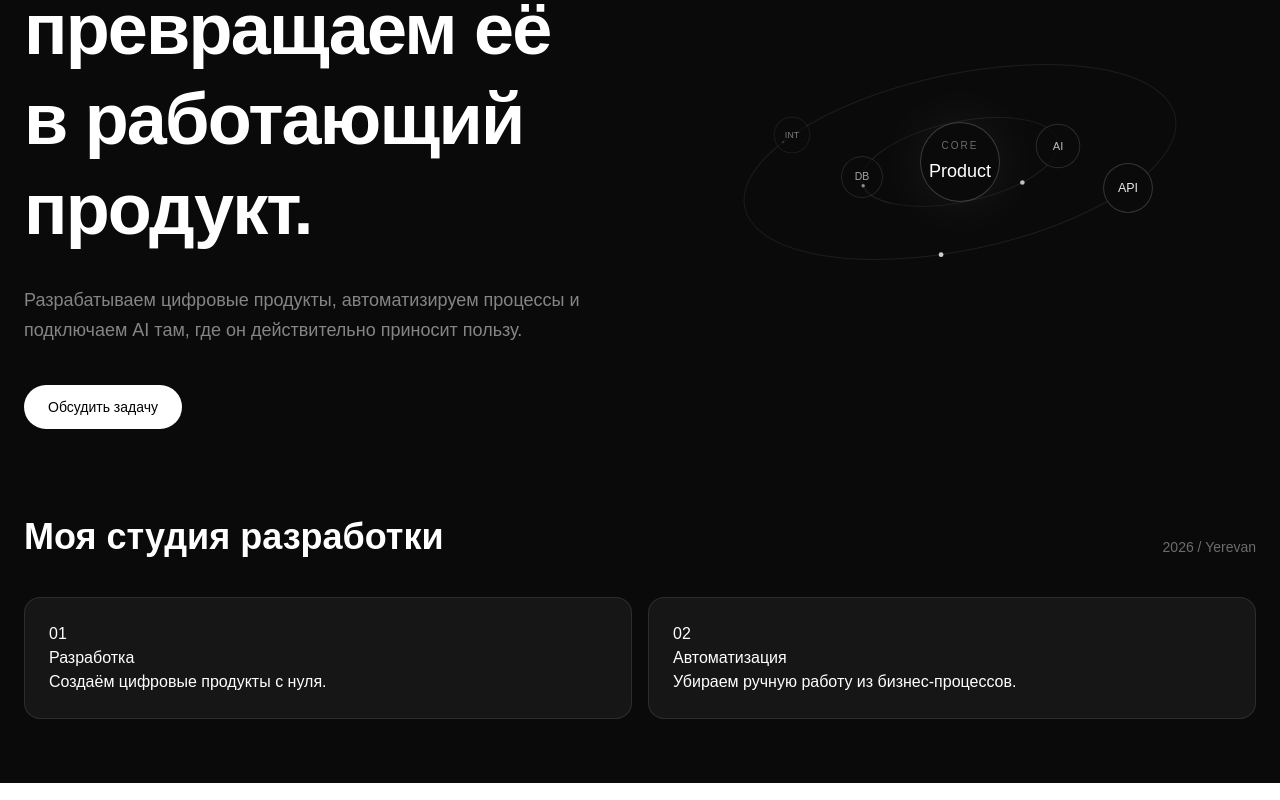
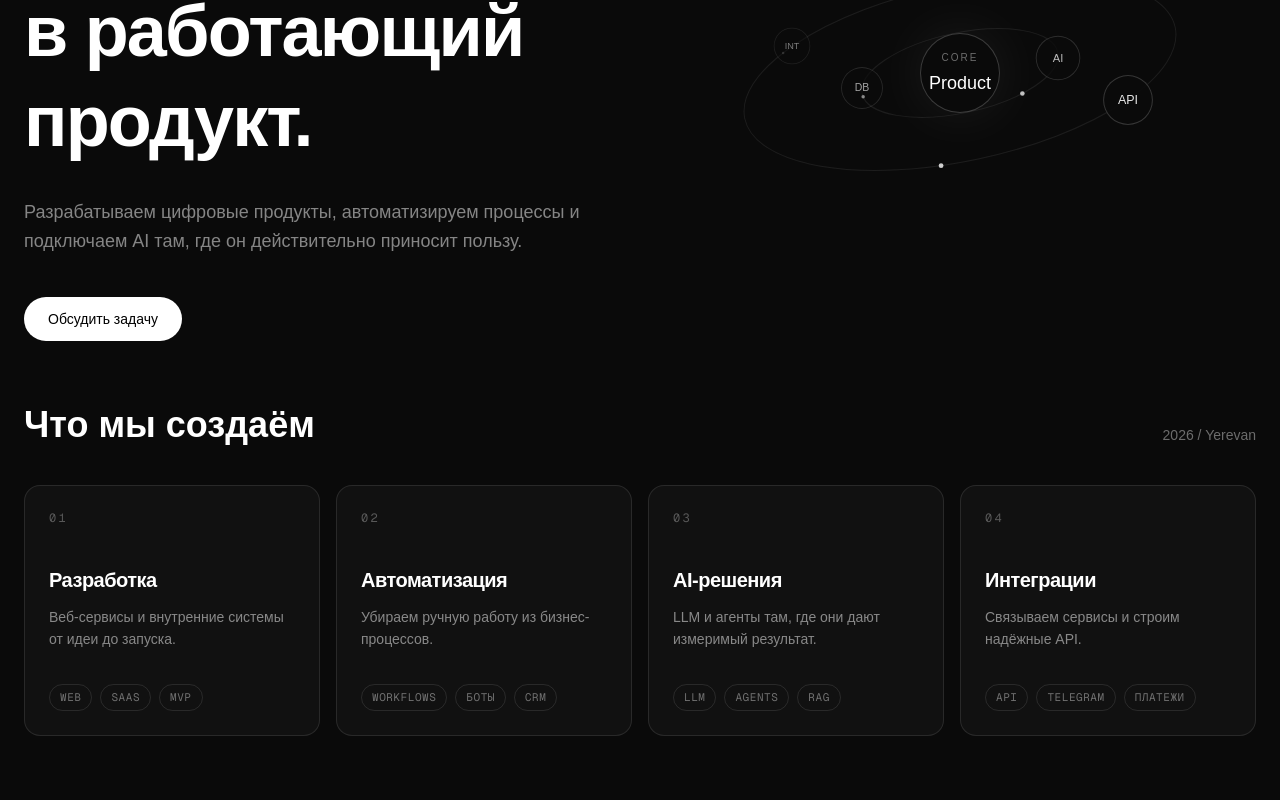
Before and after one commit to tlorine/comlanding, a Next.js app: page / in a window 1280 px wide. Shown: the part 345-1145 px from the top of the page. Built offline with nearby package versions, Linux system fonts and the light colour scheme.

Commit message:
(feat) hero: add service card

```diff
--- a/app/page.tsx
+++ b/app/page.tsx
@@ -1,31 +1,31 @@
 import ServiceCard from '@/components/ServiceCard';
 import Header from '@/components/Header';
 import Hero from '@/components/hero/Hero';
+import { SERVICES_CONTENT } from '@/components/services.content';
 
 export default function Home() {
   return (
-    <main className="min-h-screen bg-[#0a0a0a] px-6 py-16 text-white">
+    <main className="min-h-screen bg-[#0a0a0a] px-6 pb-16 text-white">
       <Header />
       <Hero />
-      <div className="mb-10 flex items-end justify-between">
-        <h1 className="text-4xl font-bold">Моя студия разработки</h1>
 
-        <span className="text-sm text-white/40">2026 / Yerevan</span>
-      </div>
+      <section aria-labelledby="services-title">
+        <div className="mb-10 flex items-end justify-between gap-4">
+          <h2 id="services-title" className="text-4xl font-bold">
+            {SERVICES_CONTENT.title}
+          </h2>
 
-      <div className="grid gap-4 md:grid-cols-2">
-        <ServiceCard
-          number="01"
-          title="Разработка"
-          description="Создаём цифровые продукты с нуля."
-        />
+          <span className="shrink-0 text-sm text-white/40">
+            {SERVICES_CONTENT.meta}
+          </span>
+        </div>
 
-        <ServiceCard
-          number="02"
-          title="Автоматизация"
-          description="Убираем ручную работу из бизнес-процессов."
-        />
-      </div>
+        <div className="grid grid-cols-1 gap-4 md:grid-cols-2 xl:grid-cols-4">
+          {SERVICES_CONTENT.items.map((item) => (
+            <ServiceCard key={item.number} {...item} />
+          ))}
+        </div>
+      </section>
     </main>
   );
 }
--- a/components/ServiceCard.tsx
+++ b/components/ServiceCard.tsx
@@ -1,21 +1,33 @@
-type ServiceCardProps = {
-  title: string
-  description: string
-  number: string
+type Props = {
+  number: string;
+  title: string;
+  description: string;
+  tags?: readonly string[];
+};
+
+export default function ServiceCard({ number, title, description, tags }: Props) {
+  return (
+    <article className="group flex h-full min-w-0 flex-col rounded-2xl border border-white/10 bg-[#111111] p-6 transition duration-300 hover:-translate-y-0.5 hover:border-white/25 hover:bg-[#141414] motion-reduce:transition-colors motion-reduce:hover:translate-y-0">
+      <span className="font-mono text-xs tracking-[0.2em] text-white/30 transition-colors duration-300 group-hover:text-white/60">
+        {number}
+      </span>
+
+      <h3 className="mt-10 break-words text-xl font-semibold tracking-tight">{title}</h3>
+
+      <p className="mt-3 break-words text-sm leading-relaxed text-white/50">{description}</p>
+
+      {tags && tags.length > 0 && (
+        <ul className="mt-8 flex flex-wrap gap-2 pt-px">
+          {tags.map((tag) => (
+            <li
+              key={tag}
+              className="rounded-full border border-white/10 px-2.5 py-1 font-mono text-[11px] uppercase tracking-wider text-white/40 transition-colors duration-300 group-hover:border-white/20 group-hover:text-white/60"
+            >
+              {tag}
+            </li>
+          ))}
+        </ul>
+      )}
+    </article>
+  );
 }
-
-export default function ServiceCard({
-  title,
-  description,
-  number,
-}: ServiceCardProps) {
-  return (
-    <article className="rounded-2xl border border-white/10 bg-white/5 p-6">
-      <span>{number}</span>
-
-      <h2>{title}</h2>
-
-      <p>{description}</p>
-    </article>
-  )
-}
--- a/components/hero/Hero.tsx
+++ b/components/hero/Hero.tsx
@@ -8,10 +8,10 @@ export default function Hero() {
   const { eyebrow, title, description, cta } = HERO_CONTENT;
 
   return (
-    <section className="relative flex min-h-[calc(100svh-var(--header-h,89px))] items-center py-20">
-      <div className="grid w-full grid-cols-1 items-center gap-12 lg:grid-cols-2">
-        <div>
-          <h1 className="text-balance text-5xl font-semibold leading-tight tracking-tight md:text-7xl">
+    <section className="relative flex items-center py-12 lg:py-16">
+      <div className="grid min-w-0 w-full grid-cols-1 items-center gap-12 lg:grid-cols-2">
+        <div className="min-w-0">
+          <h1 className="text-balance break-words text-4xl font-semibold leading-tight tracking-tight sm:text-5xl lg:text-6xl xl:text-7xl">
             {title}
           </h1>
 
--- /dev/null
+++ b/components/services.content.ts
@@ -0,0 +1,30 @@
+export const SERVICES_CONTENT = {
+  title: 'Что мы создаём',
+  meta: '2026 / Yerevan',
+  items: [
+    {
+      number: '01',
+      title: 'Разработка',
+      description: 'Веб-сервисы и внутренние системы от идеи до запуска.',
+      tags: ['Web', 'SaaS', 'MVP'],
+    },
+    {
+      number: '02',
+      title: 'Автоматизация',
+      description: 'Убираем ручную работу из бизнес-процессов.',
+      tags: ['Workflows', 'Боты', 'CRM'],
+    },
+    {
+      number: '03',
+      title: 'AI-решения',
+      description: 'LLM и агенты там, где они дают измеримый результат.',
+      tags: ['LLM', 'Agents', 'RAG'],
+    },
+    {
+      number: '04',
+      title: 'Интеграции',
+      description: 'Связываем сервисы и строим надёжные API.',
+      tags: ['API', 'Telegram', 'Платежи'],
+    },
+  ],
+} as const;
```
